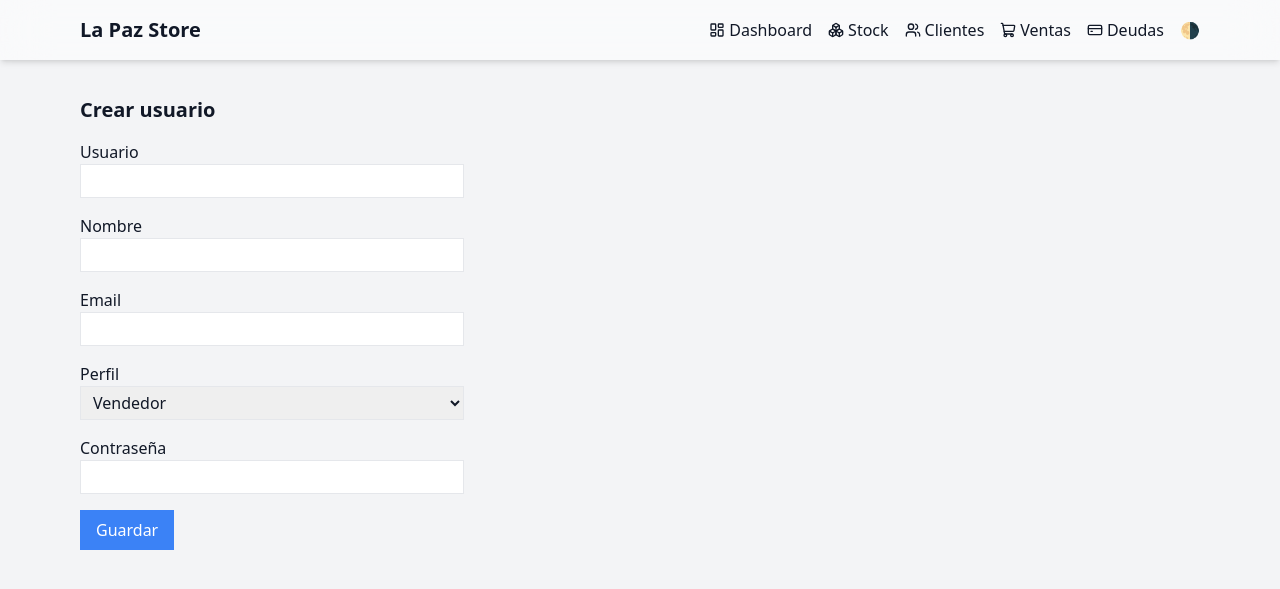
After one commit to morru314/lapaz-store, a Flask app: page /register in a window 1280 px wide. The commit adds this page. Shown: the top 589 px of the page. Run offline with Flask 3, Linux system fonts and the light colour scheme; parts of the project's set-up code (start-up, migrations or seed data) failed here and were passed over; some libraries are stand-ins or nearby versions.

Commit message:
Add user registration with profiles

```diff
--- a/app.py
+++ b/app.py
@@ -60,7 +60,12 @@ if __name__ == "__main__":
         admin = User.query.filter_by(username=Config.ADMIN_USERNAME).first()
         if not admin:
             print("[*] Admin not found, creating...")
-            admin = User(username=Config.ADMIN_USERNAME)
+            admin = User(
+                username=Config.ADMIN_USERNAME,
+                nombre="Administrador",
+                email="admin@example.com",
+                perfil="Admin",
+            )
             admin.set_password(Config.ADMIN_PASSWORD)
             db.session.add(admin)
             db.session.commit()
--- a/models/models.py
+++ b/models/models.py
@@ -6,6 +6,9 @@ from werkzeug.security import generate_password_hash, check_password_hash
 class User(UserMixin, db.Model):
     id = db.Column(db.Integer, primary_key=True)
     username = db.Column(db.String(80), unique=True, nullable=False)
+    nombre = db.Column(db.String(120), nullable=False)
+    email = db.Column(db.String(120), unique=True, nullable=False)
+    perfil = db.Column(db.String(50), nullable=False, default="Vendedor")
     password_hash = db.Column(db.String(128), nullable=False)
 
     def set_password(self, password: str):
--- a/routes/auth.py
+++ b/routes/auth.py
@@ -3,10 +3,43 @@ from flask_login import login_user, logout_user, login_required
 from models.models import User
 from flask_login import current_user  # ya que usás user logueado
 from werkzeug.security import generate_password_hash
+from extensions import db
 
 
 
 auth_routes = Blueprint('auth_routes', __name__, template_folder='../templates')
+
+
+@auth_routes.route('/register', methods=['GET', 'POST'])
+def register():
+    if request.method == 'POST':
+        username = request.form['username']
+        password = request.form['password']
+        nombre = request.form['nombre']
+        email = request.form['email']
+        perfil = request.form.get('perfil', 'Vendedor')
+
+        if User.query.filter_by(username=username).first():
+            flash('El nombre de usuario ya existe.')
+            return redirect(url_for('auth_routes.register'))
+
+        if User.query.filter_by(email=email).first():
+            flash('El email ya está registrado.')
+            return redirect(url_for('auth_routes.register'))
+
+        nuevo = User(
+            username=username,
+            nombre=nombre,
+            email=email,
+            perfil=perfil,
+        )
+        nuevo.set_password(password)
+        db.session.add(nuevo)
+        db.session.commit()
+        flash('Usuario creado correctamente.')
+        return redirect(url_for('auth_routes.login'))
+
+    return render_template('register.html')
 
 @auth_routes.route('/login', methods=['GET', 'POST'])
 def login():
--- a/templates/login.html
+++ b/templates/login.html
@@ -11,5 +11,9 @@
     <input type="password" name="password" class="border px-2 py-1 w-full" required>
   </div>
   <button type="submit" class="bg-blue-500 text-white px-4 py-2">Entrar</button>
+  <p class="mt-2 text-sm">
+    ¿No tenés cuenta?
+    <a href="{{ url_for('auth_routes.register') }}" class="text-blue-500 underline">Registrate</a>
+  </p>
 </form>
 {% endblock %}
--- /dev/null
+++ b/templates/register.html
@@ -0,0 +1,30 @@
+{% extends 'base.html' %}
+{% block content %}
+<h2 class="text-xl font-bold mb-4">Crear usuario</h2>
+<form method="post" class="space-y-4 max-w-sm">
+  <div>
+    <label class="block">Usuario</label>
+    <input type="text" name="username" class="border px-2 py-1 w-full" required>
+  </div>
+  <div>
+    <label class="block">Nombre</label>
+    <input type="text" name="nombre" class="border px-2 py-1 w-full" required>
+  </div>
+  <div>
+    <label class="block">Email</label>
+    <input type="email" name="email" class="border px-2 py-1 w-full" required>
+  </div>
+  <div>
+    <label class="block">Perfil</label>
+    <select name="perfil" class="border px-2 py-1 w-full">
+      <option value="Vendedor">Vendedor</option>
+      <option value="Admin">Admin</option>
+    </select>
+  </div>
+  <div>
+    <label class="block">Contraseña</label>
+    <input type="password" name="password" class="border px-2 py-1 w-full" required>
+  </div>
+  <button type="submit" class="bg-blue-500 text-white px-4 py-2">Guardar</button>
+</form>
+{% endblock %}
```
